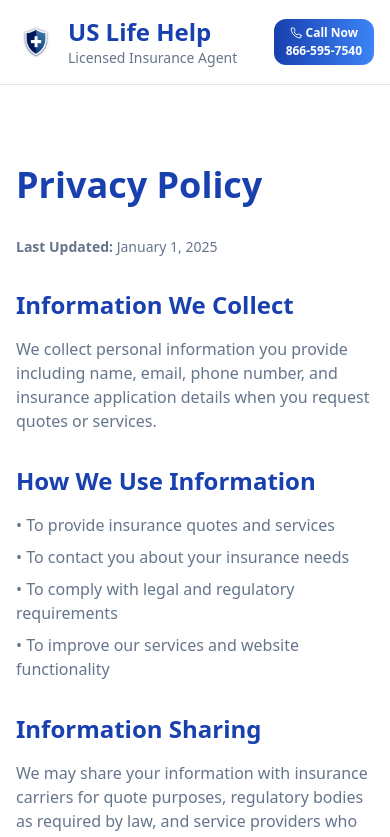
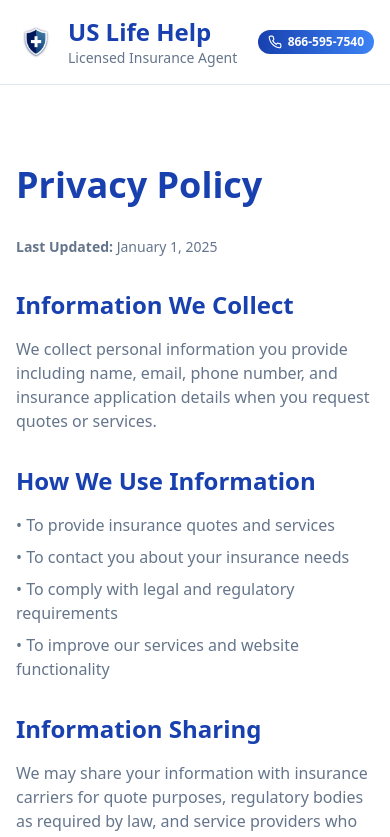
Before and after one commit to quintonw500-cmd/leadcapture-dialer, a React (Vite) app: page /privacy-policy in a window 390 px wide. Shown: the top 837 px of the page. Built offline with nearby package versions, Linux system fonts and the light colour scheme; the HTML template or start-up script is replaced by a standard one.

Commit message:
Fix mobile header button size

```diff
--- a/src/components/Header.tsx
+++ b/src/components/Header.tsx
@@ -58,13 +58,10 @@ const Header = () => {
           <div className="md:hidden">
             <a
               href={`tel:${phoneNumber}`}
-              className="btn-call flex flex-col items-center gap-0.5 py-1.5 px-3 text-xs"
+              className="btn-call flex items-center gap-1.5 py-1 px-2.5 text-xs"
               onClick={handlePhoneClick}
             >
-              <div className="flex items-center gap-1">
-                <Phone className="w-3 h-3" />
-                <span className="font-semibold">Call Now</span>
-              </div>
+              <Phone className="w-3.5 h-3.5" />
               <span className="font-semibold">{phoneNumber}</span>
             </a>
           </div>
```
